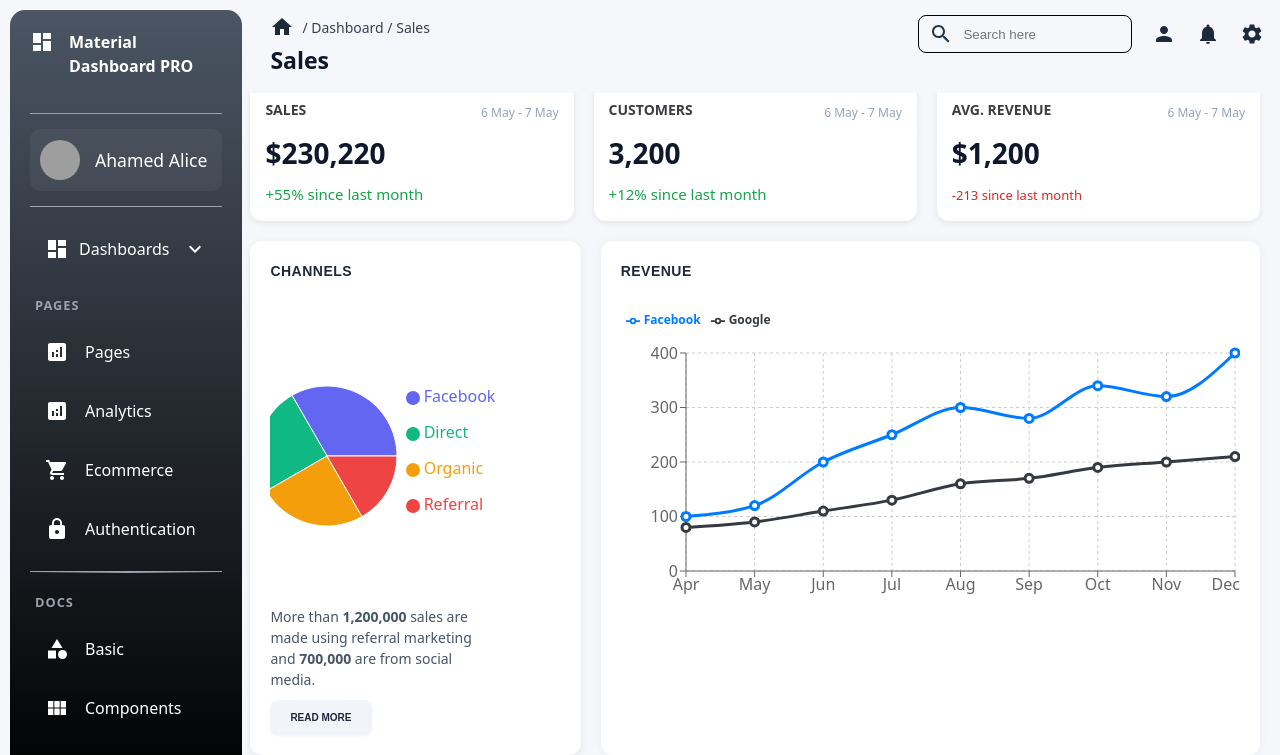
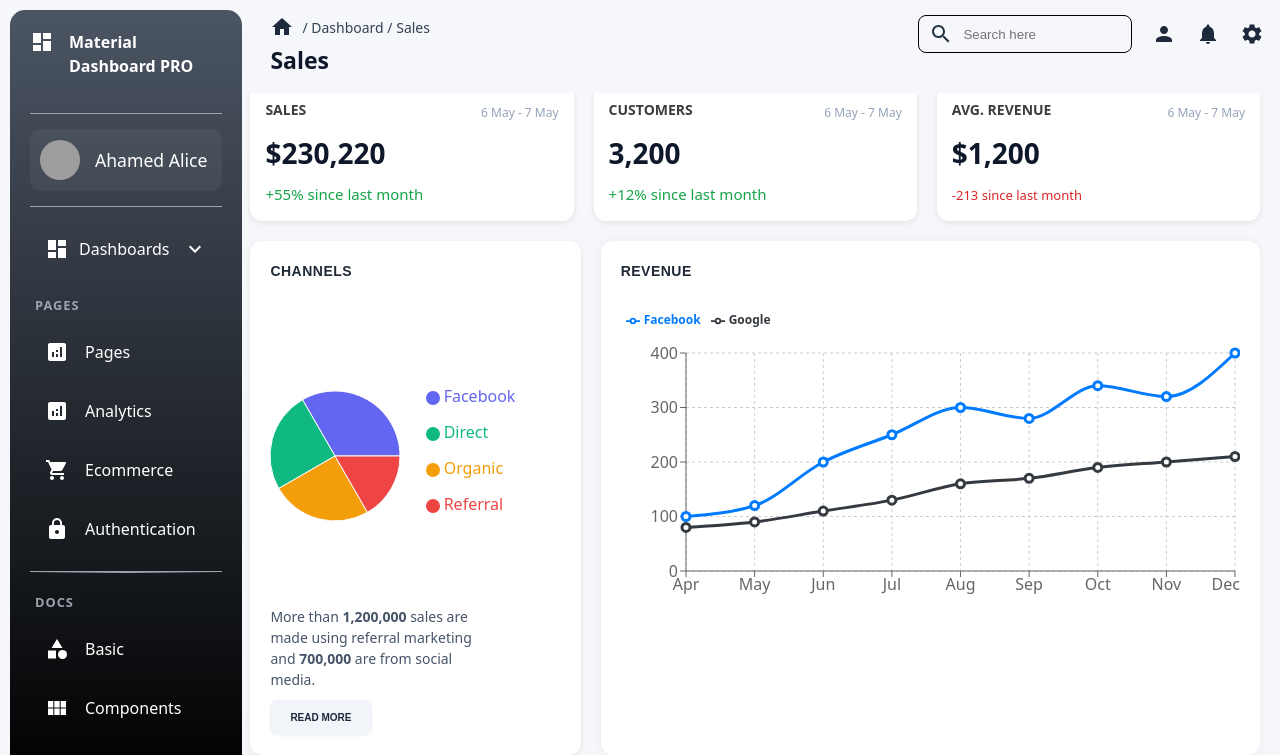
Before and after one commit to Musthakeem98/DashBord-UI-TD-, a React (Vite) app: page / in a window 1280 px wide. Shown: the top 755 px of the page. Built offline with nearby package versions, Linux system fonts and the light colour scheme; grey boxes are pictures that could not be loaded; some icons are missing.

Commit message:
update css

```diff
--- a/src/components/PieChartBox.tsx
+++ b/src/components/PieChartBox.tsx
@@ -35,7 +35,7 @@ const PieChartBox: React.FC = () => {
             data={data}
             cx="40%"
             cy="50%"
-            outerRadius={70}
+            outerRadius={65}
             dataKey="value"
             label={false}
           >
@@ -47,7 +47,7 @@ const PieChartBox: React.FC = () => {
             ))}
           </Pie>
           <Tooltip />
-          <Legend layout="vertical" verticalAlign="middle" align="right" wrapperStyle={{ paddingRight: 50 }} />
+          <Legend layout="vertical" verticalAlign="middle" align="right" wrapperStyle={{ paddingRight: 30 }} />
         </PieChart>
       </ResponsiveContainer>
 
```
